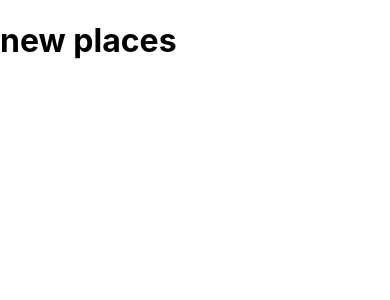
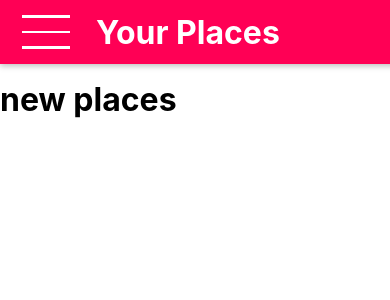
Before and after one commit to Qianwen-Pan/UrbanExplorer, a React (Create React App) app: page /new/places in a window 390 px wide. Shown: the top 300 px of the page. Built offline with nearby package versions, Linux system fonts and the light colour scheme.

Commit message:
Add components: Header, resposible for mobile

```diff
--- a/src/App.js
+++ b/src/App.js
@@ -1,23 +1,23 @@
 import React from "react";
-import {
-  BrowserRouter as Router,
-  Route,
-  Routes,
-} from "react-router-dom";
+import { BrowserRouter as Router, Route, Routes } from "react-router-dom";
 import "./App.css";
 
 import Users from "./user/pages/Users";
 import NewPlaces from "./places/pages/NewPlaces";
 import NotFound from "./shared/pages/NotFound";
+import MainNavigation from "./shared/components/Navigation/MainNavigation";
 
 function App() {
   return (
     <Router>
-      <Routes>
-        <Route path="/" element={<Users />} />
-        <Route path="/new/places" element={<NewPlaces />} />
-        <Route path="*" element={<NotFound />} />
-      </Routes>
+      <MainNavigation />
+      <main>
+        <Routes>
+          <Route path="/" element={<Users />} />
+          <Route path="/new/places" element={<NewPlaces />} />
+          <Route path="*" element={<NotFound />} />
+        </Routes>
+      </main>
     </Router>
   );
 }
--- /dev/null
+++ b/src/shared/components/Navigation/MainHeader.css
@@ -0,0 +1,23 @@
+.main-header {
+  width: 100%;
+  height: 4rem;
+  display: flex;
+  align-items: center;
+  position: fixed;
+  top: 0;
+  left: 0;
+  background: #ff0055;
+  box-shadow: 0 2px 6px rgba(0, 0, 0, 0.26);
+  padding: 0 1rem;
+  z-index: 5;
+}
+
+main {
+  margin-top: 5rem;
+}
+
+@media (min-width: 768px) {
+  .main-header {
+    justify-content: space-between;
+  }
+}
--- /dev/null
+++ b/src/shared/components/Navigation/MainHeader.js
@@ -0,0 +1,10 @@
+import React from "react";
+import "./MainHeader.css"
+function MainHeader(props){
+    return (
+        <header className="main-header">
+            {props.children}
+        </header>
+    )
+}
+export default MainHeader;
--- /dev/null
+++ b/src/shared/components/Navigation/MainNavigation.css
@@ -0,0 +1,45 @@
+.main-navigation__menu-btn {
+  width: 3rem;
+  height: 3rem;
+  background: transparent;
+  border: none;
+  display: flex;
+  flex-direction: column;
+  justify-content: space-around;
+  margin-right: 2rem;
+  cursor: pointer;
+}
+
+.main-navigation__menu-btn span {
+  display: block;
+  width: 3rem;
+  height: 2.5px;
+  background: white;
+}
+
+.main-navigation__title {
+  color: white;
+}
+
+.main-navigation__title a {
+  text-decoration: none;
+  color: white;
+}
+
+.main-navigation__header-nav {
+  display: none;
+}
+
+.main-navigation__drawer-nav {
+  height: 100%;
+}
+
+@media (min-width: 768px) {
+  .main-navigation__menu-btn {
+    display: none;
+  }
+
+  .main-navigation__header-nav {
+    display: block;
+  }
+}
--- /dev/null
+++ b/src/shared/components/Navigation/MainNavigation.js
@@ -0,0 +1,19 @@
+import React from "react";
+
+import "./MainHeader";
+import "./MainNavigation.css";
+import MainHeader from "./MainHeader";
+function MainNavigation() {
+  return (
+    <MainHeader>
+      <button className="main-navigation__menu-btn">
+        <span />
+        <span />
+        <span />
+      </button>
+      <h1 className="main-navigation__title">Your Places</h1>
+      <nav className="main-navigation__header-nav"> ...</nav>
+    </MainHeader>
+  );
+}
+export default MainNavigation;
```
